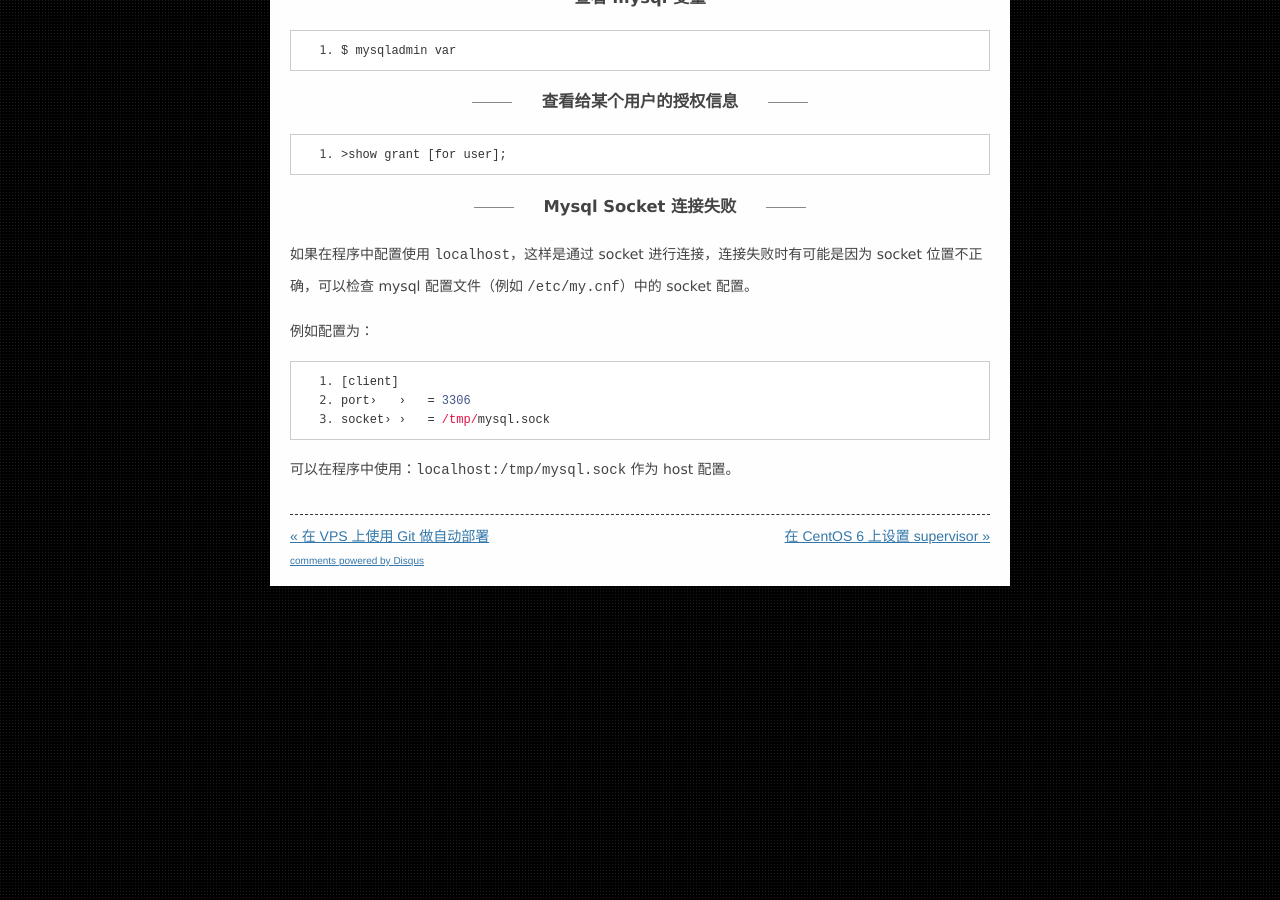
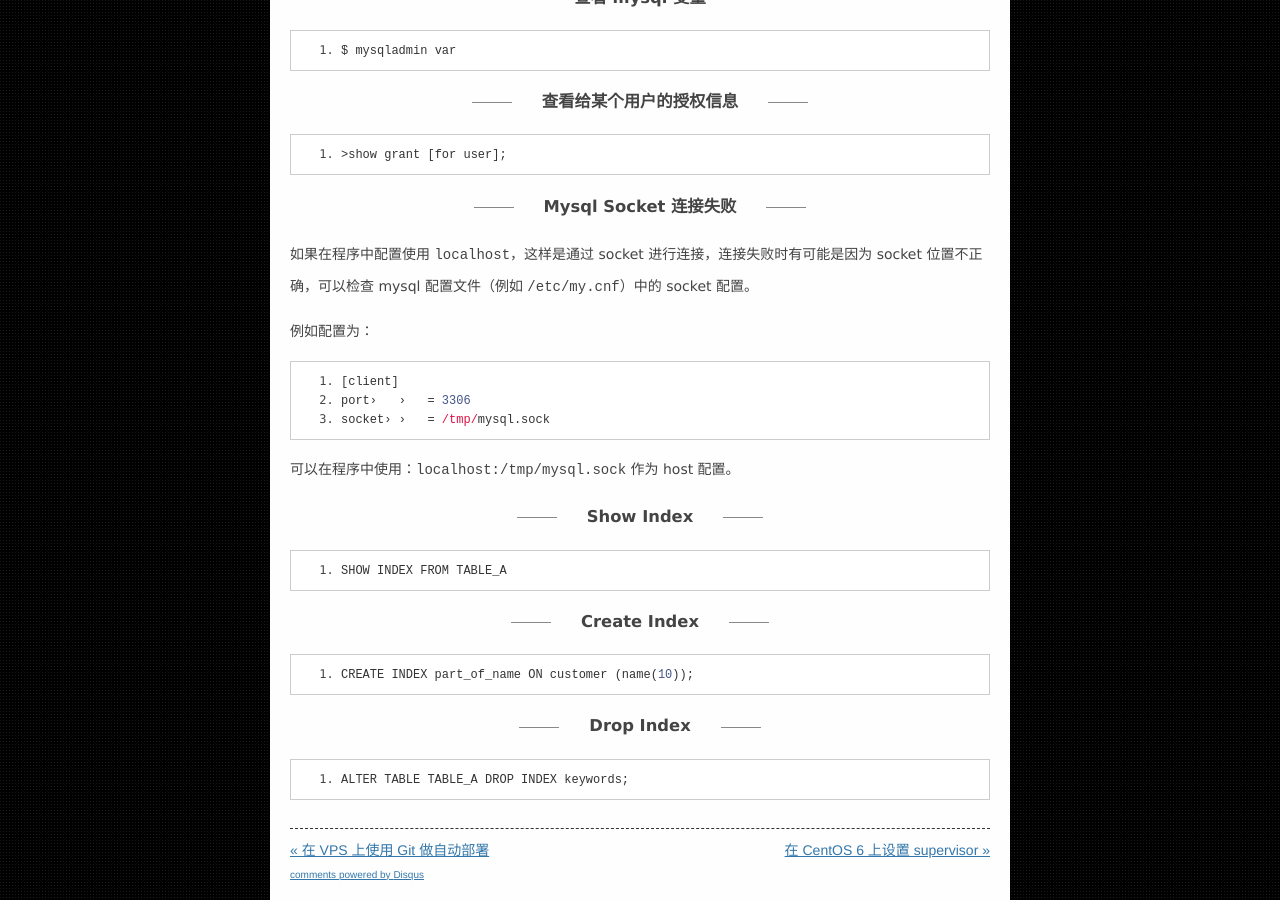
Before and after one commit to osrpt/osrpt.github.com, a Jekyll site: the page built from _posts/2016-01-27-mysql-tips.md, in a window 1280 px wide and 900 px high, scrolled down 1920 px. Built offline with Jekyll 4.4.1, drawn with Linux system fonts in a browser that asks for light colours; nearby versions of some CDN libraries; comment, search, counter and statistics services are not loaded.

Commit message:
more tips about mysql

````diff
--- a/_posts/2016-01-27-mysql-tips.md
+++ b/_posts/2016-01-27-mysql-tips.md
@@ -103,3 +103,21 @@ socket› ›   = /tmp/mysql.sock
 ```
 
 可以在程序中使用：`localhost:/tmp/mysql.sock` 作为 host 配置。
+
+### Show Index
+
+```
+SHOW INDEX FROM TABLE_A
+```
+
+### Create Index
+
+```
+CREATE INDEX part_of_name ON customer (name(10));
+```
+
+### Drop Index
+
+```
+ALTER TABLE TABLE_A DROP INDEX keywords;
+```
````
